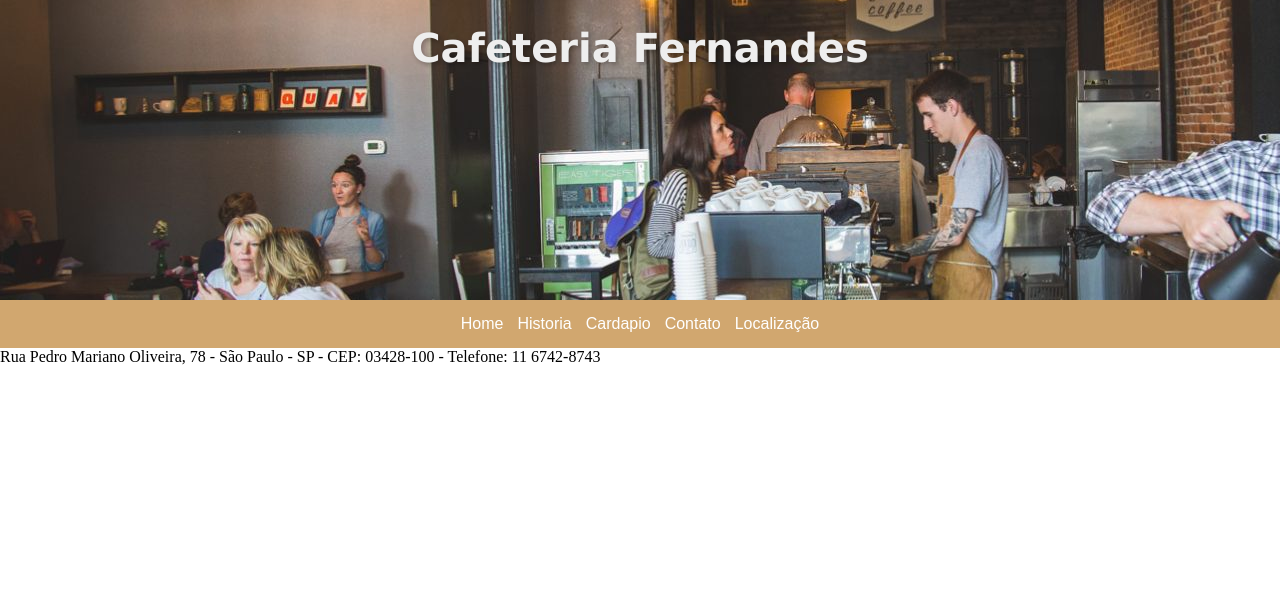
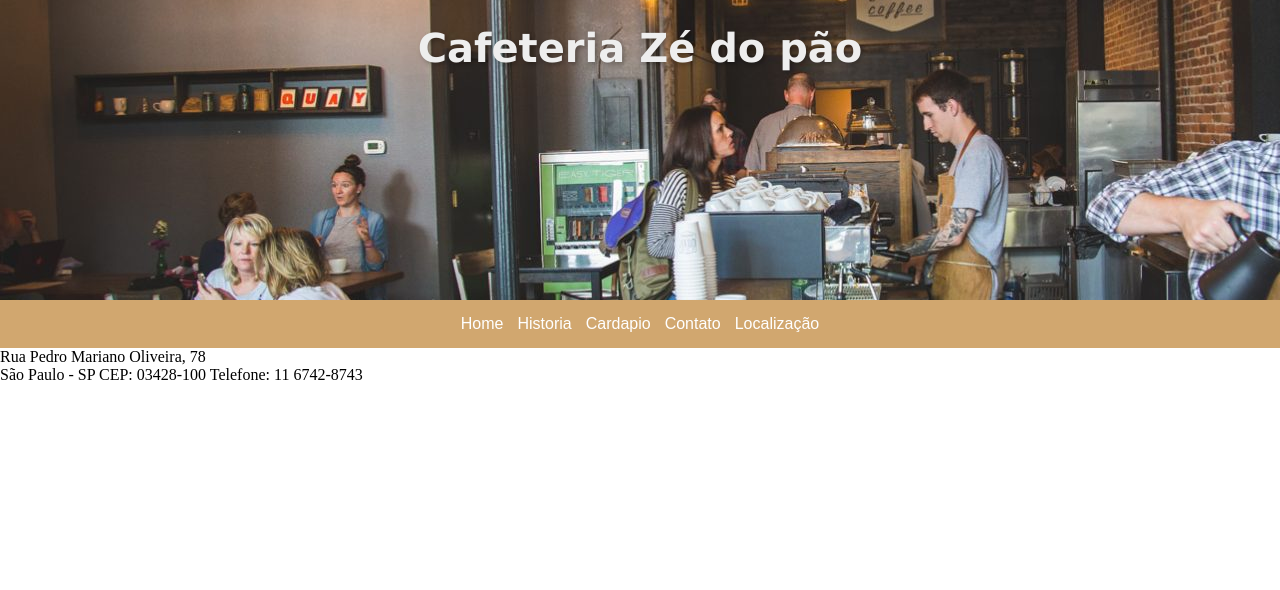
Before and after one commit to glhermeI/Estudo-HTML, a plain HTML site: page 2-06042022/cafeteria/layout.html in a window 1280 px wide. Drawn offline with Linux system fonts and the light colour scheme.

Commit message:
adicionado os id endereco e redes. adicionado br ao endereco

```diff
--- a/2-06042022/cafeteria/layout.html
+++ b/2-06042022/cafeteria/layout.html
@@ -12,7 +12,7 @@
 </head>
 <body>
     <header>
-        <h1>Cafeteria Fernandes</h1>
+        <h1>Cafeteria Zé do pão</h1>
     </header>
     <nav>
         <ul>
@@ -25,13 +25,13 @@
     </nav>
     <main></main>
     <footer>
-        <div>
-            Rua Pedro Mariano Oliveira, 78 -
-            São Paulo - SP - CEP: 03428-100 -
+        <div id="endereco">
+            Rua Pedro Mariano Oliveira, 78 <br>
+            São Paulo - SP  CEP: 03428-100
             Telefone: 11 6742-8743
         </div>
 
-        <div>
+        <div id="redes">
             <ul>
                 <li><a href="http://www.facebook.com" target="_blank"><img src="img/facebook.png" alt="Acesse nosso Facebook"></a></li>
                 <li><a href="http://www.instagram.com" target="_blank"><img src="img/instagram.png" alt="Acesse nosso instagram"></a></li>
```
